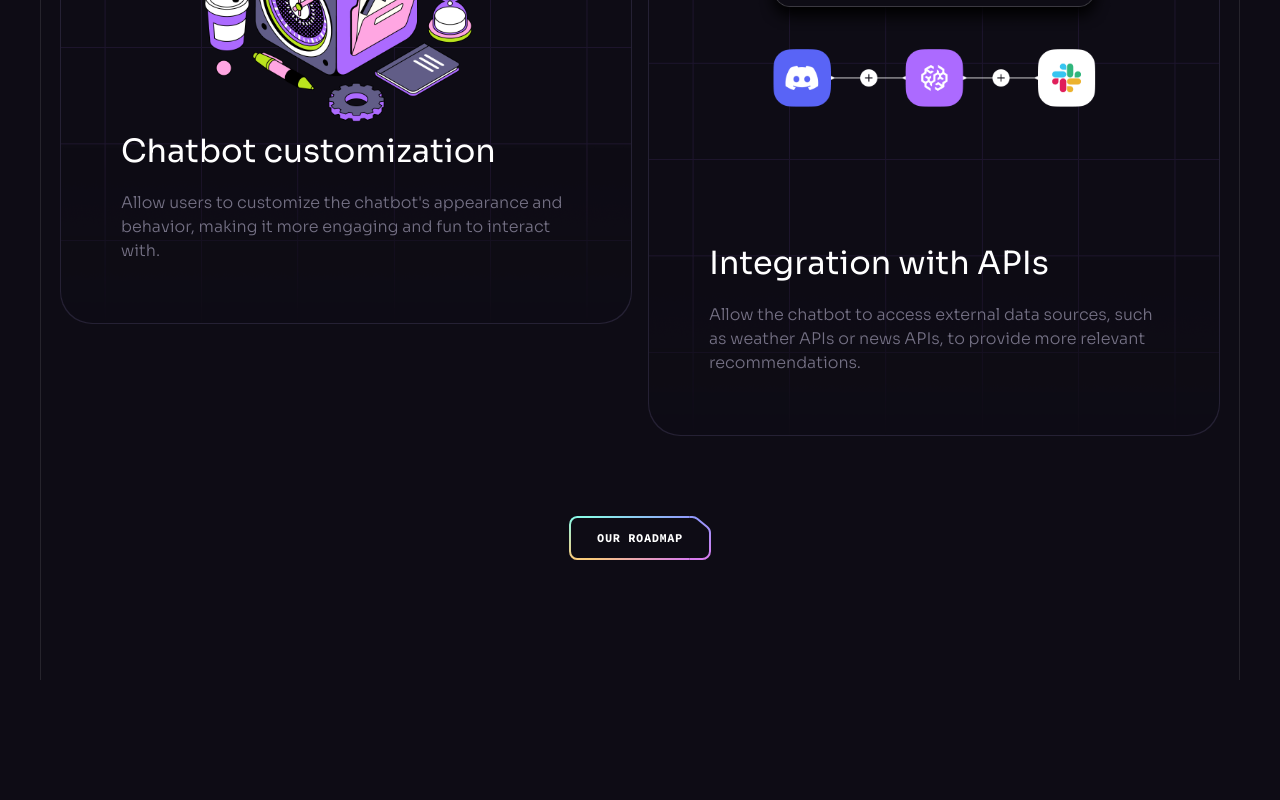
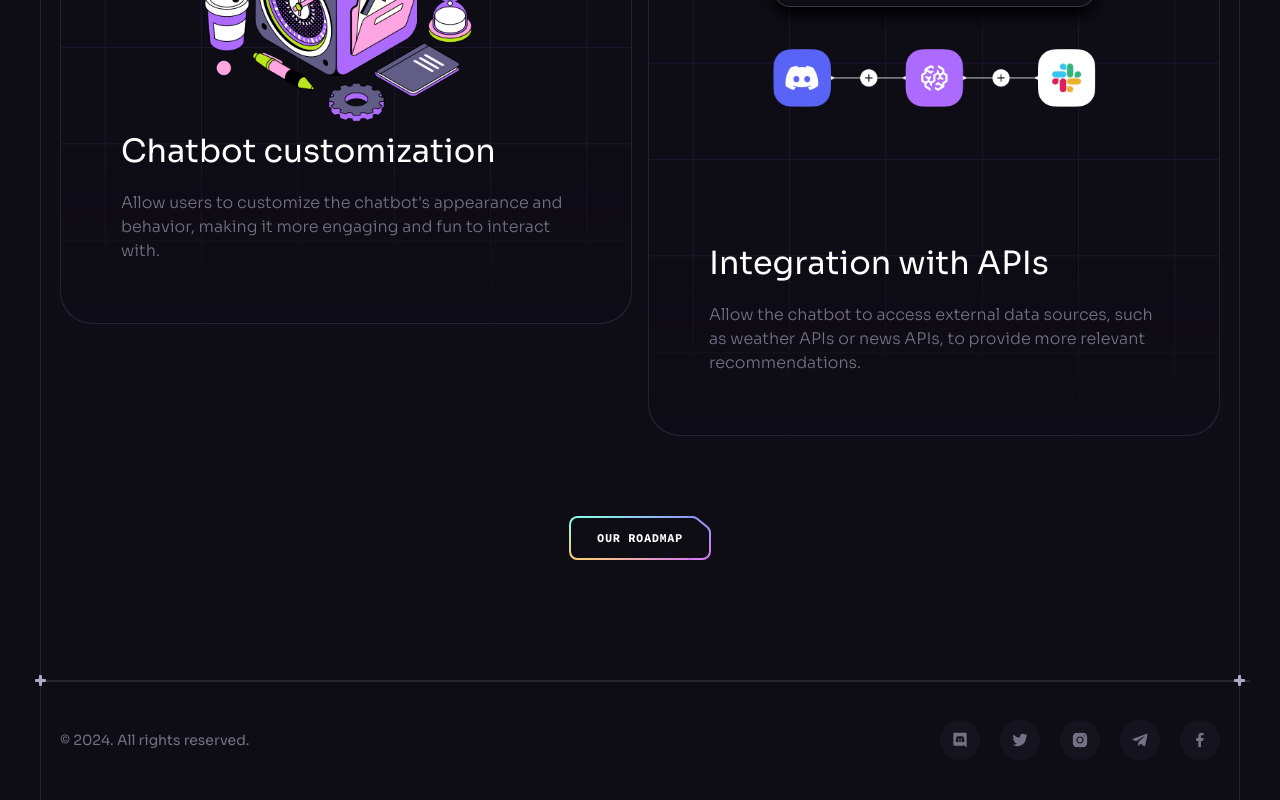
Before and after one commit to Minahil-Muhammad-Moiz/brainwave, a React (Vite) app: page / in a window 1280 px wide. Shown: the part 7794-8594 px from the top of the page. Before the commit the page ends 8474 px from the top, so only its background shows below. Built offline with nearby package versions, Linux system fonts and the light colour scheme.

Commit message:
Completed Footer Section

```diff
--- a/src/App.jsx
+++ b/src/App.jsx
@@ -1,5 +1,6 @@
 import Benefits from "./Components/Benefits";
 import Collaboration from "./Components/Collaboration";
+import Footer from "./Components/Footer";
 import Header from "./Components/Header";
 import Hero from "./Components/Hero";
 import Pricing from "./Components/Pricing";
@@ -18,6 +19,7 @@
         <Services />
         <Pricing />
         <Roadmap />
+        <Footer />
       </div>
       <ButtonGradient />
     </>
--- /dev/null
+++ b/src/Components/Footer.jsx
@@ -0,0 +1,28 @@
+import Section from "./Section";
+import { socials } from "../constants";
+
+const Footer = () => {
+  return (
+    <Section crosses className="!px-0 !py-10 ">
+      <div className="container flex sm:justify-between justify-center items-center gap-10 max-sm:flex-col">
+        <p className="caption text-n-4 lg:block">
+          &#169; {new Date().getFullYear()}. All rights reserved.
+        </p>
+        <ul className="flex gap-5 flex-wrap ">
+          {socials.map((item) => (
+            <a
+              key={item.id}
+              href={item.url}
+              target="_blank"
+              className="flex items-center justify-center w-10 h-10 bg-n-7 rounded-full transition-colors hover:bg-n-6"
+            >
+              <img src={item.iconUrl} width={16} height={16} alt={item.title} />
+            </a>
+          ))}
+        </ul>
+      </div>
+    </Section>
+  );
+};
+
+export default Footer;
```
